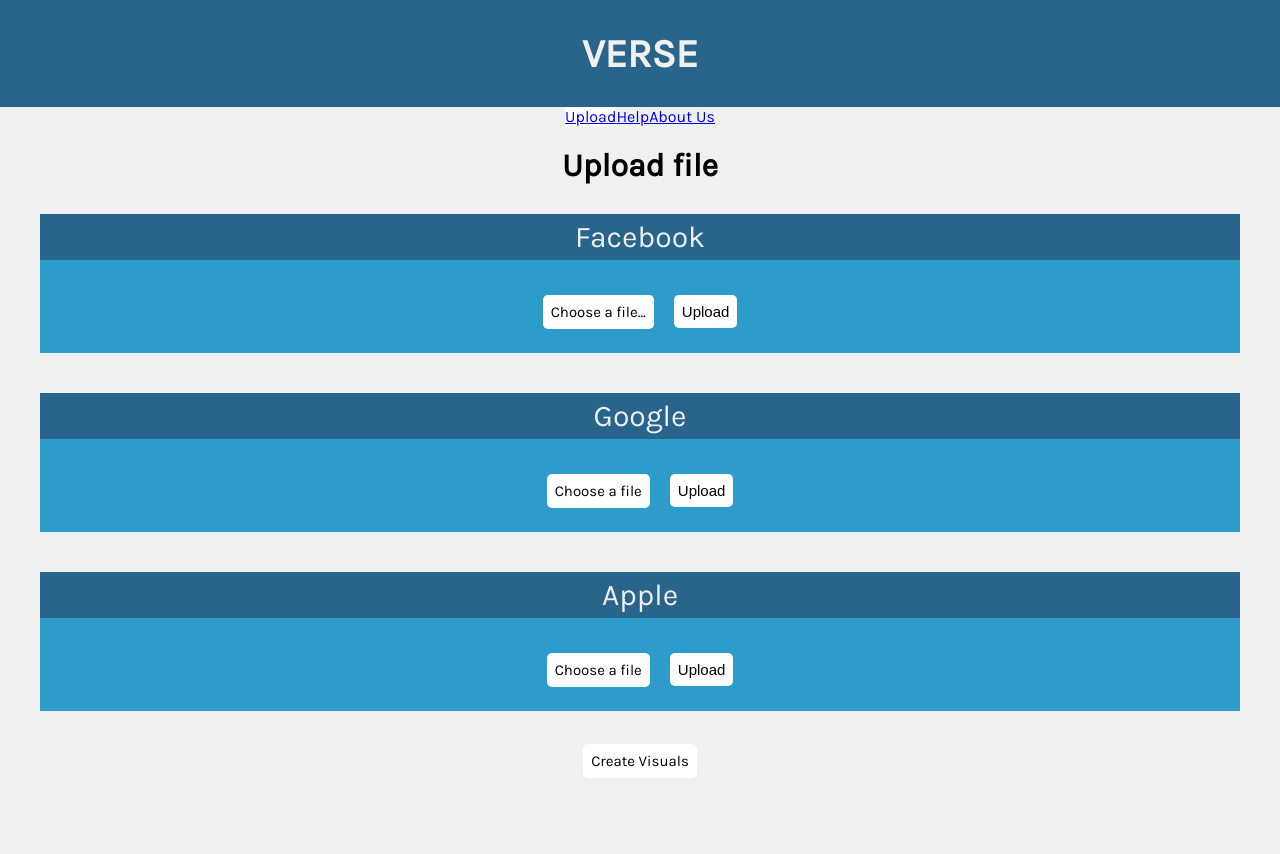
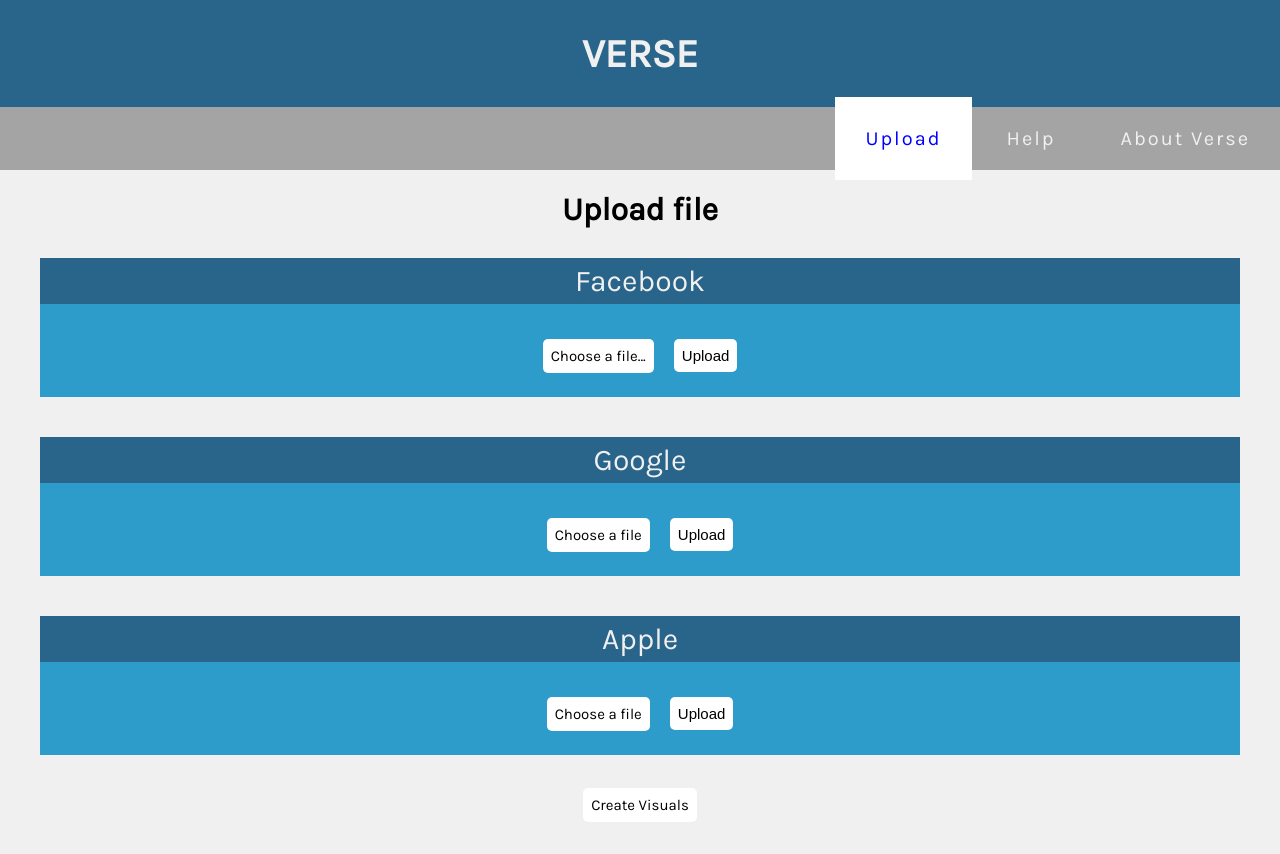
Before and after one commit to nguyldo/Verse, a React app in the folder verse/front-end/: page /upload in a window 1280 px wide. Before the commit the page ends 810 px from the top, so only its background shows below. Built offline with nearby package versions, Linux system fonts and the light colour scheme.

Commit message:
Navbar css

```diff
--- a/verse/front-end/src/components/sections/header.js
+++ b/verse/front-end/src/components/sections/header.js
@@ -14,10 +14,10 @@
       return(
         <div>
             <Link to="/" id="link"><h1 id="header">VERSE</h1></Link>
-            <nav>
-              <NavLink to="/upload" activeStyle={{background:'white', color:'blue'}}>Upload</NavLink>
-              <NavLink to="/help" activeStyle={{background:'white', color:'blue'}}>Help</NavLink>
-              <NavLink to="/about" activeStyle={{background:'white', color:'blue'}}>About Us</NavLink>
+            <nav id="Nav">
+              <NavLink to="/upload" id="NavLink" activeStyle={{background:'white', color:'blue'}}>Upload</NavLink>
+              <NavLink to="/help" id="NavLink" activeStyle={{background:'white', color:'blue'}}>Help</NavLink>
+              <NavLink to="/about" id="NavLink" activeStyle={{background:'white', color:'blue'}}>About Verse</NavLink>
             </nav>
         </div>
       )
--- a/verse/front-end/src/css/header.css
+++ b/verse/front-end/src/css/header.css
@@ -10,3 +10,21 @@
 #link {
     text-decoration: none;
 }
+
+#NavLink {
+    font-size: 20px;
+    margin : 30px 0px 30px 5px;
+    /* background-color: rgb(136, 136, 136); */
+    color: #F0F0F0;
+    text-align: end;
+    padding: 30px;
+    letter-spacing: 2px;
+    text-decoration: none;
+}
+
+#Nav {
+    text-align: right;
+    padding-top: 20px;
+    padding-bottom: 20px;
+    background-color: rgb(165, 164, 164);
+}
```
